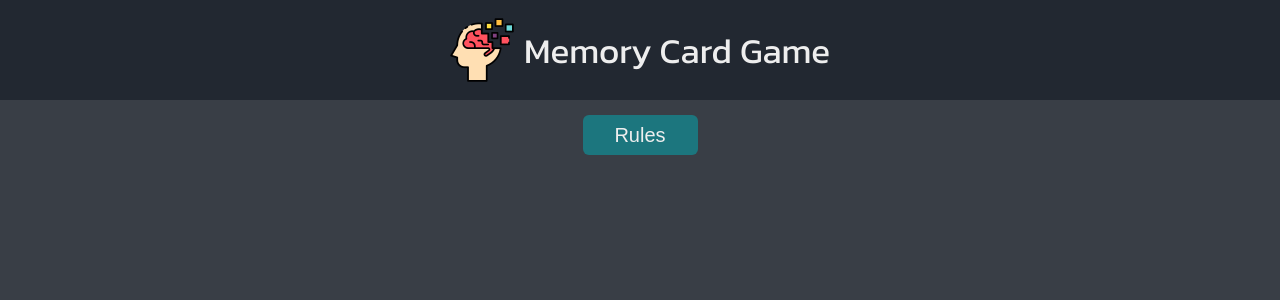
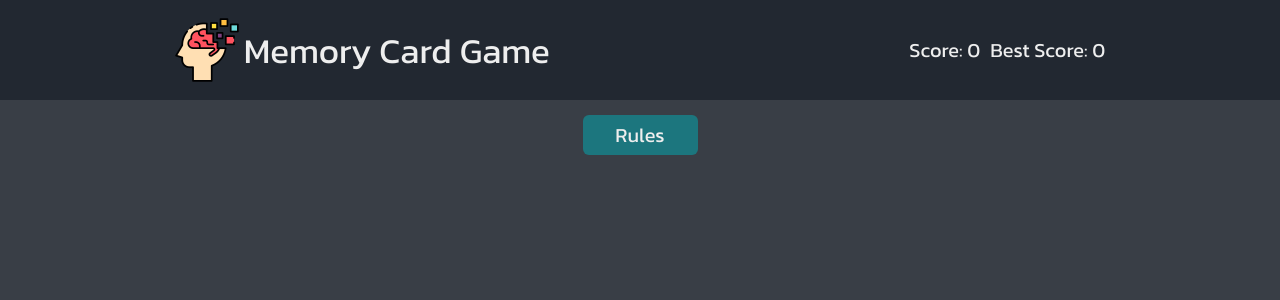
Before and after one commit to ealvara6/Poke-Mem, a React (Vite) app: page / in a window 1280 px wide. Shown: the top 300 px of the page. Built offline with nearby package versions, Linux system fonts and the light colour scheme.

Commit message:
Create score component without functionality

```diff
--- a/src/App.scss
+++ b/src/App.scss
@@ -1,11 +1,15 @@
 @use '_colors.scss';
+
+#root, button {
+  font-family: 'Kanit', sans-serif;
+  color: colors.$white;
+}
 
 #root {
   display: flex;
   flex-direction: column;
   min-height: 100vh;
   background-color: colors.$gray;
-  font-family: 'Kanit', sans-serif;
   gap: 15px;
 }
 
@@ -15,7 +19,6 @@
   justify-content: center;
   height: 100px;
   background-color: colors.$black;
-  color: colors.$white;
   gap: 10px;
 
   .title {
@@ -28,6 +31,27 @@
     height: 32px;
     width: 32px;
   }
+
+  .title-icon {
+    display: flex;
+    align-items: center;
+    justify-content: center;
+    gap: 5px;
+    flex-grow: 1;
+  }
+
+  .scoreboard {
+    display: flex;
+    align-items: center;
+    justify-content: center;
+    flex-grow: 1;
+    gap: 10px;
+    font-size: 20px;
+    @media (max-width: 590px) {
+      flex-direction: column;
+    }
+  }
+
 }
 
 .game-info {
@@ -36,14 +60,12 @@
 }
 
 button {
-  color: colors.$white;
   background-color: rgba($color: colors.$teal, $alpha: 0.5);
   width: 115px;
   height: 40px;
   border-radius: 6px;
   border: none;
   font-size: 20px;
-  font-weight: 100;
   transition: transform 100ms;
 }
 
--- a/src/Header.jsx
+++ b/src/Header.jsx
@@ -1,10 +1,14 @@
+import Score from './Score';
 import icon from './assets/memory-64.png';
 
 const Header = () => {
   return (
     <div className="header">
+      <div className="title-icon">
       <img src={icon} alt="" />
       <h1 className="title">Memory Card Game</h1>
+      </div>
+      <Score />
     </div>
   )
 }
--- a/src/Rules.jsx
+++ b/src/Rules.jsx
@@ -33,7 +33,6 @@ const Rules = () => {
   return (
     <>
     <button className="rules" onClick={openModal}>Rules</button>
-    {/* <RulesModal /> */}
     {showModal ? <RulesModal closeModal={closeModal} /> : null}
     </>
   )
--- /dev/null
+++ b/src/Score.jsx
@@ -0,0 +1,10 @@
+const Score = () => {
+  return (
+    <div className="scoreboard">
+      <div className="current-score">Score: 0</div>
+      <div className="best-score">Best Score: 0</div>
+    </div>
+  )
+}
+
+export default Score;
```
